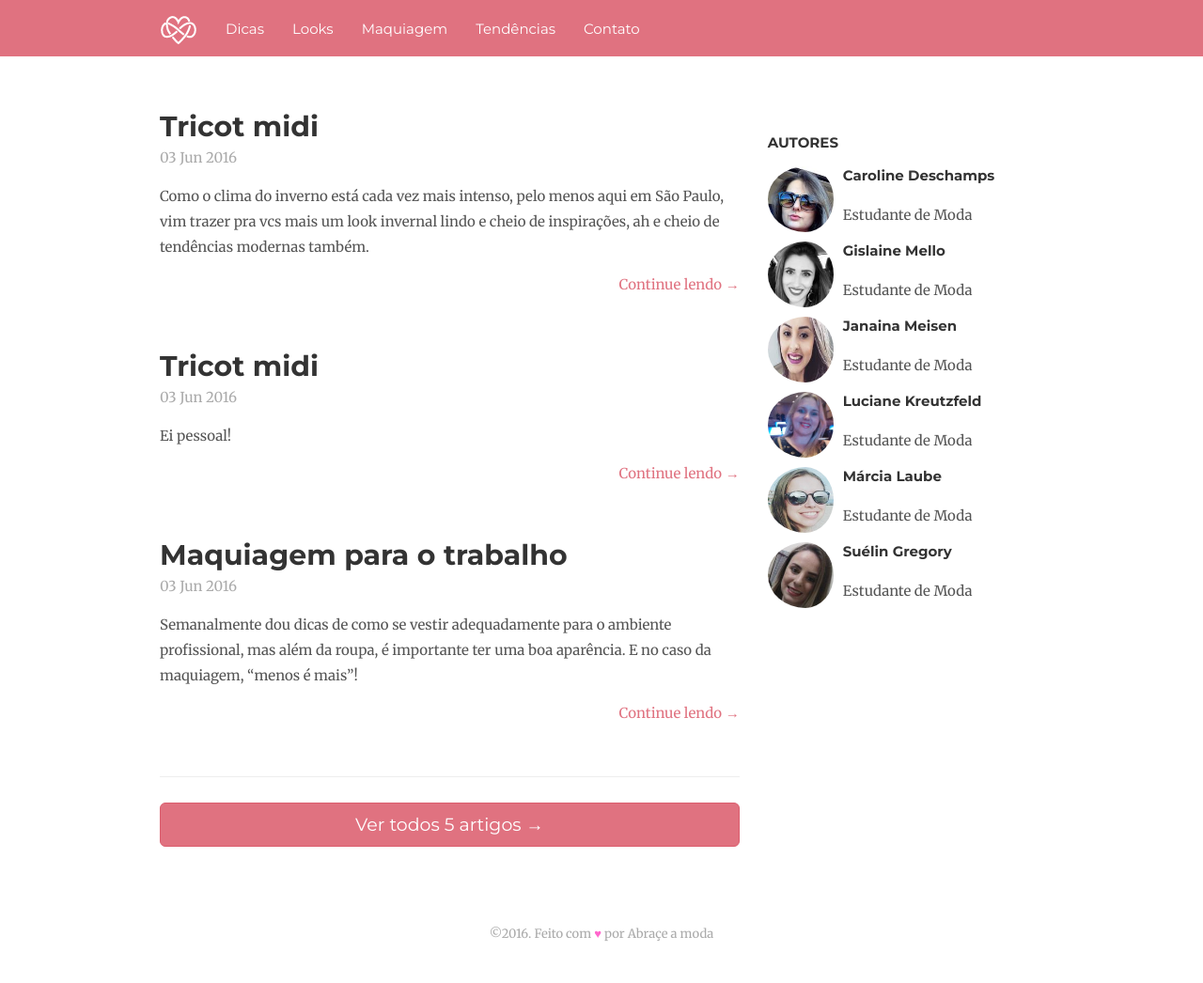
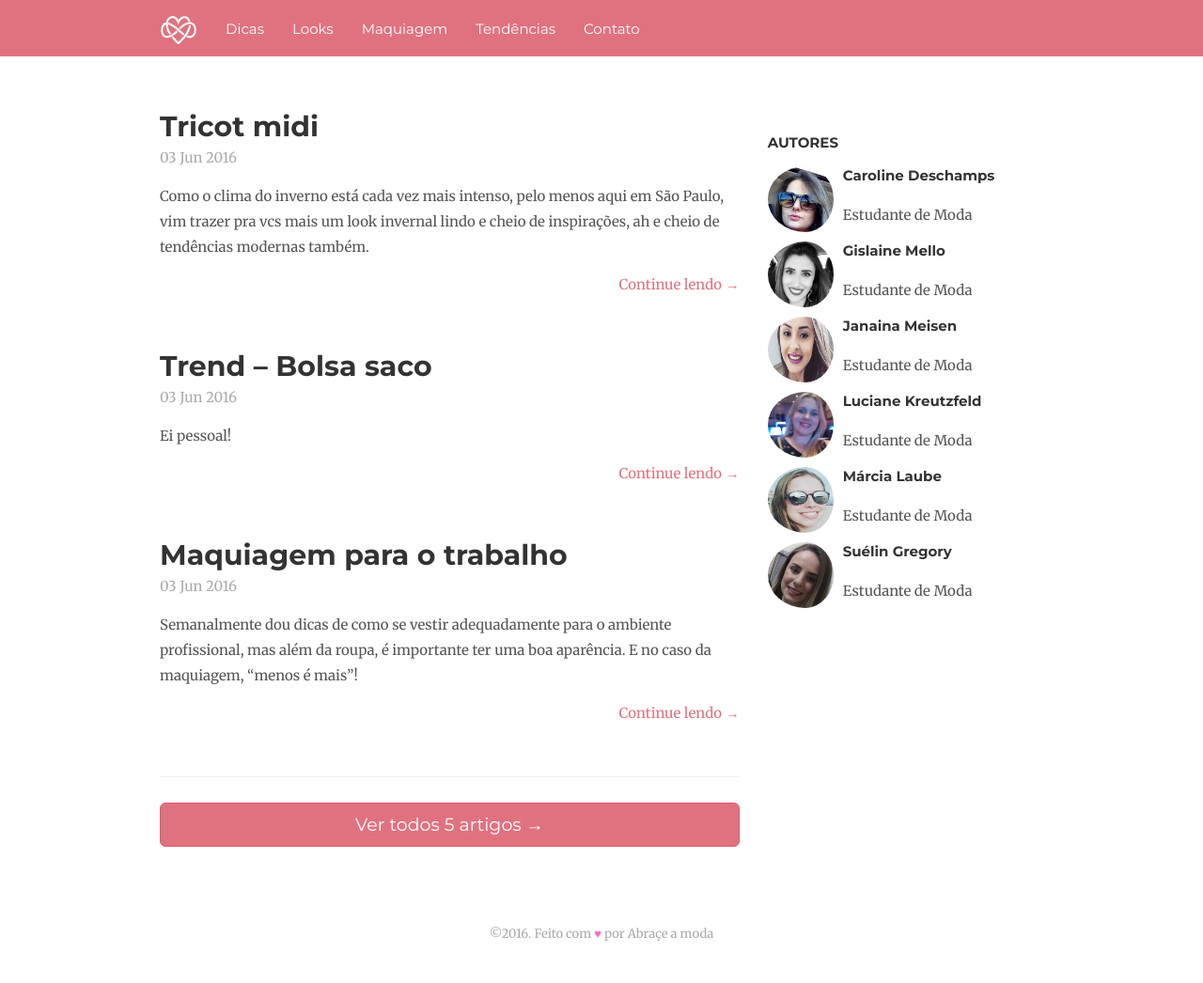
Before and after one commit to alessandrostein/blog-fashion-hug, a Jekyll site: the page built from index.html, in a window 1280 px wide. Shown: the whole page at 94% size. Built offline with Jekyll 4.4.1, drawn with Linux system fonts in a browser that asks for light colours; nearby versions of some CDN libraries; comment, search, counter and statistics services are not loaded.

Commit message:
Rename the title

```diff
--- a/_posts/2016-06-03-trend-bag.markdown
+++ b/_posts/2016-06-03-trend-bag.markdown
@@ -1,6 +1,6 @@
 ---
 layout: post
-title:  "Tricot midi"
+title:  "Trend – Bolsa saco"
 date:   2016-06-03 17:51:20 -0300
 categories: tendências
 ---
```
